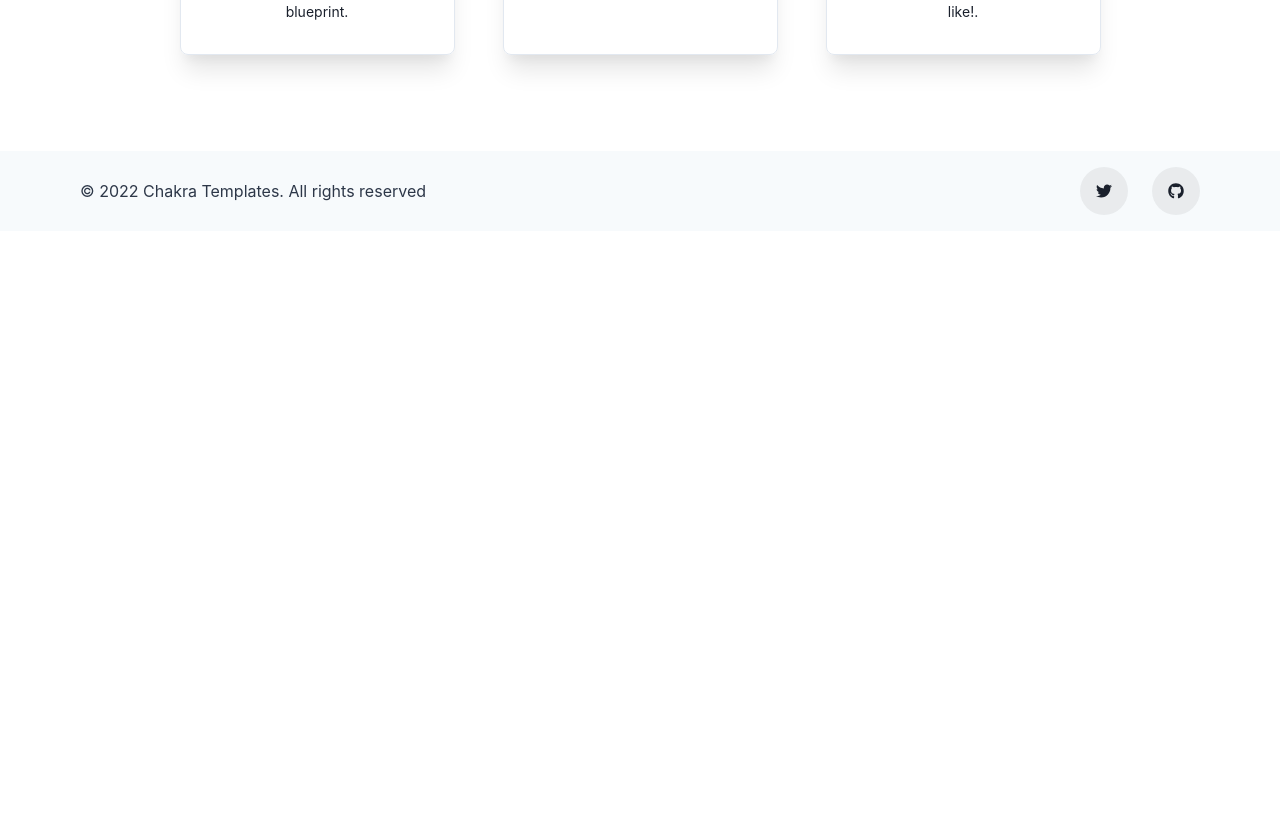
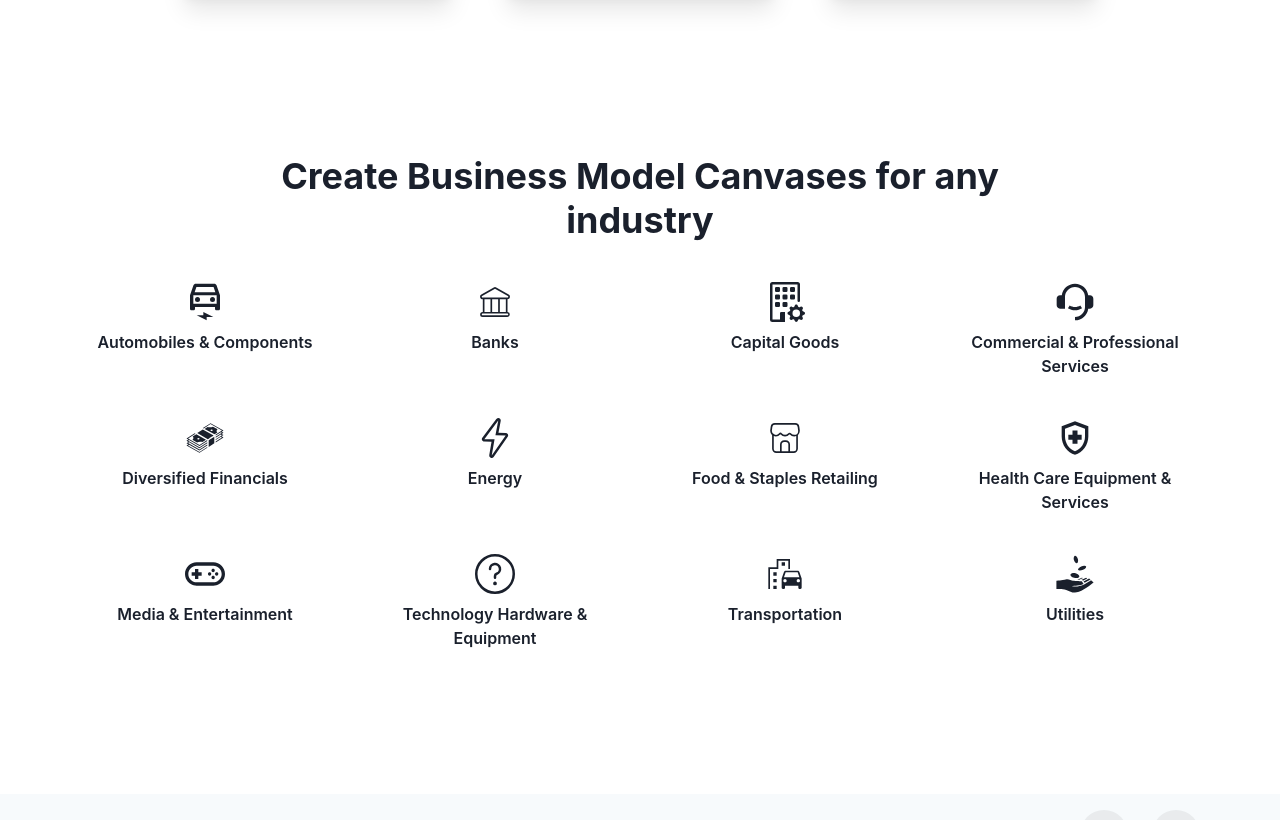
Before and after one commit to angelgonzalezev/ideaai-web, a React (Create React App) app: page / in a window 1280 px wide. Shown: the part 1960-2780 px from the top of the page. Before the commit the page ends 2191 px from the top, so only its background shows below. Built offline with nearby package versions, Linux system fonts and the light colour scheme; no server answers.

Commit message:
Create UseCasesSections

```diff
--- a/src/pages/HomeScreen/HomeScreen.js
+++ b/src/pages/HomeScreen/HomeScreen.js
@@ -4,7 +4,8 @@ import HeroSection from './sections/HeroSection';
 import CustomerSegmentSection from './sections/CustomerSegmentSection';
 import HowItWorksSection from './sections/HowItWorksSection';
 import FooterComponent from '../../components/FooterComponent';
-import NavBar from './sections/NavBar';
+import UseCasesSection from './sections/UseCasesSection';
+// import NavBar from './sections/NavBar';
 
 const HomeScreen = () => {
 	const { user } = useAuth();
@@ -17,10 +18,11 @@ const HomeScreen = () => {
 
 	return (
 		<div>
-			<NavBar />
+			{/* <NavBar /> */}
 			<HeroSection />
 			<CustomerSegmentSection />
 			<HowItWorksSection />
+			<UseCasesSection />
 			<FooterComponent />
 		</div>
 	);
--- /dev/null
+++ b/src/pages/HomeScreen/sections/UseCasesSection.js
@@ -0,0 +1,99 @@
+import { Box, Container, Heading, SimpleGrid, Icon, Text, Stack, VStack } from '@chakra-ui/react';
+import {
+	MdOutlineElectricCar,
+	MdOutlineHealthAndSafety,
+	MdEmojiTransportation,
+} from 'react-icons/md';
+import { CiBank, CiShop } from 'react-icons/ci';
+import { BsBuildingGear } from 'react-icons/bs';
+import { RiCustomerService2Fill } from 'react-icons/ri';
+import { GiMoneyStack, GiReceiveMoney } from 'react-icons/gi';
+import { SlEnergy } from 'react-icons/sl';
+import { CgGames } from 'react-icons/cg';
+
+const industries = [
+	{
+		id: 1,
+		title: 'Automobiles & Components',
+		icon: MdOutlineElectricCar,
+	},
+	{
+		id: 2,
+		title: 'Banks',
+		icon: CiBank,
+	},
+	{
+		id: 3,
+		title: 'Capital Goods',
+		icon: BsBuildingGear,
+	},
+	{
+		id: 4,
+		title: 'Commercial & Professional Services',
+		icon: RiCustomerService2Fill,
+	},
+	{
+		id: 5,
+		title: 'Diversified Financials',
+		icon: GiMoneyStack,
+	},
+	{
+		id: 6,
+		title: 'Energy',
+		icon: SlEnergy,
+	},
+	{
+		id: 11,
+		title: 'Food & Staples Retailing',
+		icon: CiShop,
+	},
+	{
+		id: 21,
+		title: 'Health Care Equipment & Services',
+		icon: MdOutlineHealthAndSafety,
+	},
+	{
+		id: 31,
+		title: 'Media & Entertainment',
+		icon: CgGames,
+	},
+	{
+		id: 41,
+		title: 'Technology Hardware & Equipment',
+	},
+	{
+		id: 51,
+		title: 'Transportation',
+		icon: MdEmojiTransportation,
+	},
+	{
+		id: 61,
+		title: 'Utilities',
+		icon: GiReceiveMoney,
+	},
+];
+
+const UseCasesSection = () => {
+	return (
+		<Box p={4} my={32} id='use-cases'>
+			<Stack spacing={4} as={Container} maxW={'3xl'} textAlign={'center'}>
+				<Heading fontSize={{ base: '2xl', sm: '4xl' }} fontWeight={'bold'}>
+					Create Business Model Canvases for any industry
+				</Heading>
+			</Stack>
+			<Container maxW={'6xl'} mt={10}>
+				<SimpleGrid columns={{ base: 1, md: 2, lg: 4 }} spacing={10}>
+					{industries.map(industry => (
+						<VStack key={industry.id} align={'center'}>
+							<Icon as={industry.icon} w={10} h={10} />
+							<Text fontWeight={600} textAlign={'center'}>
+								{industry.title}
+							</Text>
+						</VStack>
+					))}
+				</SimpleGrid>
+			</Container>
+		</Box>
+	);
+};
+export default UseCasesSection;
```
